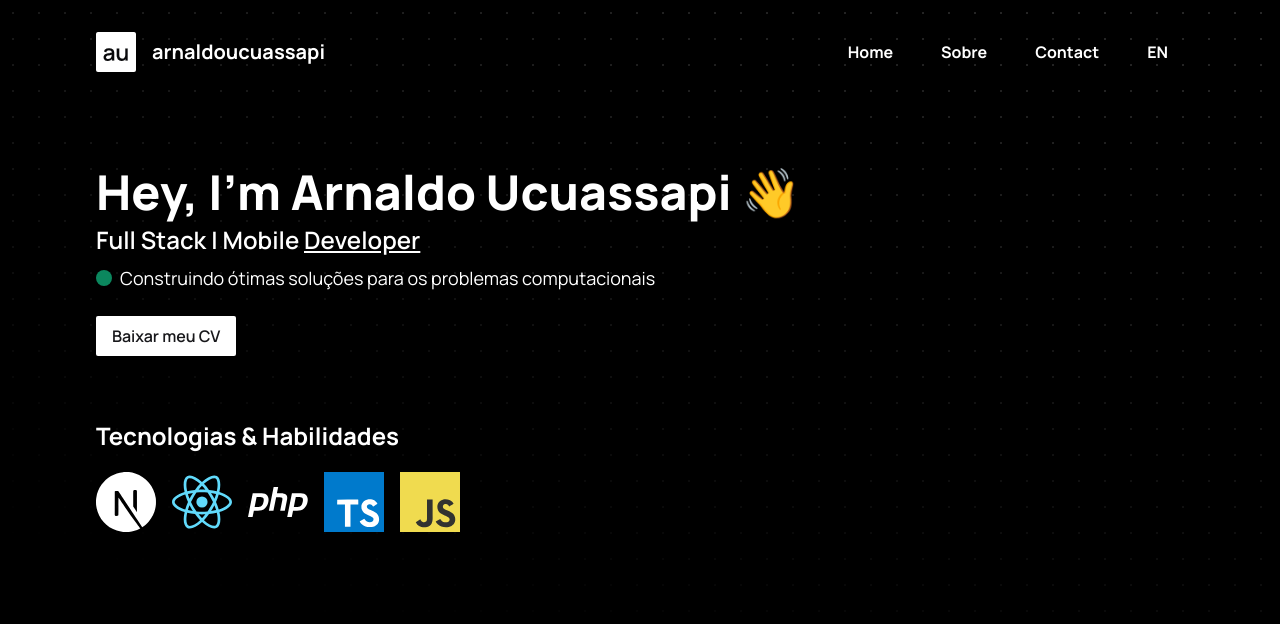
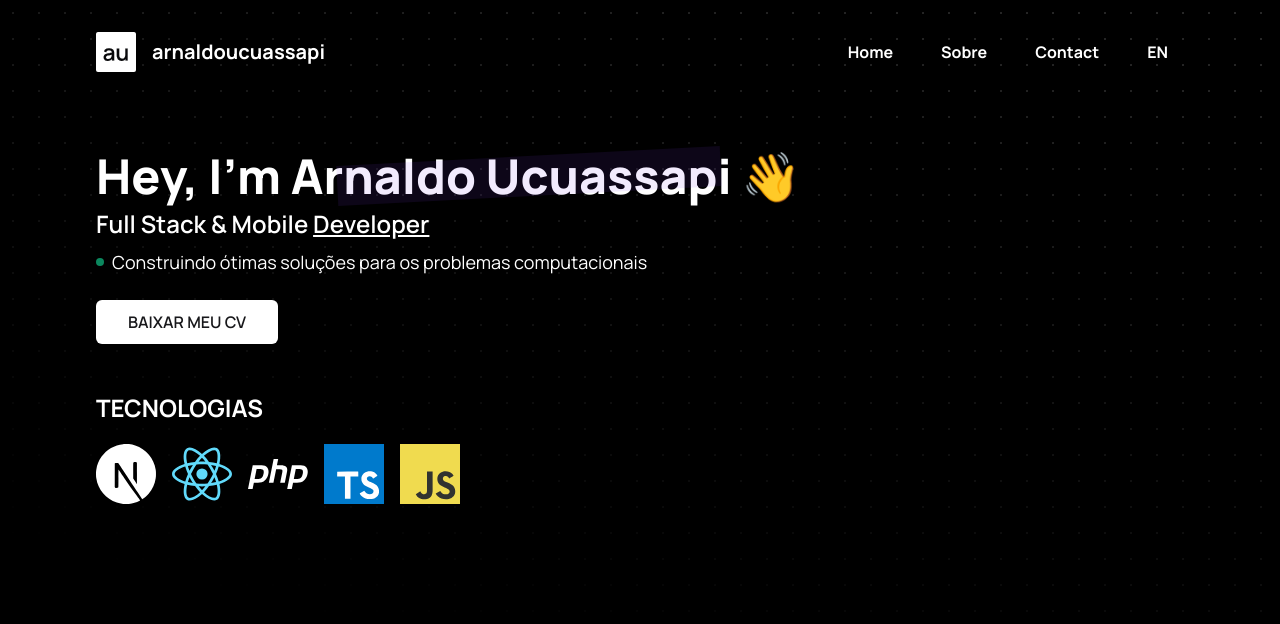
Before and after one commit to arnaldoucuassapi/iam, a Next.js app: page / in a window 1280 px wide. Shown: the top 624 px of the page. Built offline with nearby package versions, Linux system fonts and the light colour scheme.

Commit message:
feat: updates on the home page

```diff
--- a/src/app/globals.css
+++ b/src/app/globals.css
@@ -1,8 +1,6 @@
 @tailwind base;
 @tailwind components;
 @tailwind utilities;
-
-
 
 :root {
   --dots-size: 2px;
--- a/src/app/layout.tsx
+++ b/src/app/layout.tsx
@@ -15,8 +15,6 @@ export default function RootLayout({
 }: {
   children: React.ReactNode
 }) {
-
-  const a = [1, 2];
   return (
     <html lang="en">
       <body className={`${manrope.className} bg-zinc-950 text-white px-24 background`}>
--- a/src/app/page.tsx
+++ b/src/app/page.tsx
@@ -4,23 +4,26 @@ import Link from "next/link"
 export default function Home() {
   return (
     <main>
-      <section className="my-16">
-        <h1 className="text-5xl font-extrabold">Hey, I’m Arnaldo Ucuassapi 👋</h1>
+      <section className="my-12">
+        <div className="relative max-w-max">
+          <h1 className="text-5xl font-extrabold z-50">Hey, I’m Arnaldo Ucuassapi 👋</h1>
+          <div className="absolute top-1 right-20 z-10 -rotate-3 bg-violet-600 w-96 h-10 opacity-10"></div>
+        </div>
 
-        <p className="text-2xl font-semibold my-2">Full Stack | Mobile <span className="underline">Developer</span></p>
+        <p className="text-2xl font-semibold my-2">Full Stack & Mobile <span className="underline">Developer</span></p>
 
         <div className="flex items-center gap-2">
-          <div className="w-4 h-4 bg-emerald-500 rounded-full animate-pulse"></div>
+          <div className="w-2 h-2 bg-emerald-500 rounded-full animate-pulse"></div>
           <p className="text-lg">Construindo ótimas soluções para os problemas computacionais</p>
         </div>
 
         <Link download="/cv-arnaldoucuassapi.pdf" href="#" target="_blank">
-          <button className="py-2 px-4 mt-6 bg-white hover:bg-white/50 transition-opacity rounded-sm text-zinc-900 font-semibold">Baixar meu CV</button>
+          <button className="py-2.5 px-8 mt-6 bg-white hover:bg-white/50 drop-shadow transition-opacity rounded-md text-zinc-900 font-semibold uppercase">Baixar meu CV</button>
         </Link>
       </section>
 
-      <section className="">
-        <h2 className="text-2xl font-bold mb-4">Tecnologias & Habilidades</h2>
+      <section>
+        <h2 className="text-2xl font-bold mb-4 uppercase">Tecnologias</h2>
 
         <div className="flex items-center gap-4">
           <Image width={60} height={60} src="/next-js.svg" alt="Logo do framework web Next.js 13" />
```
